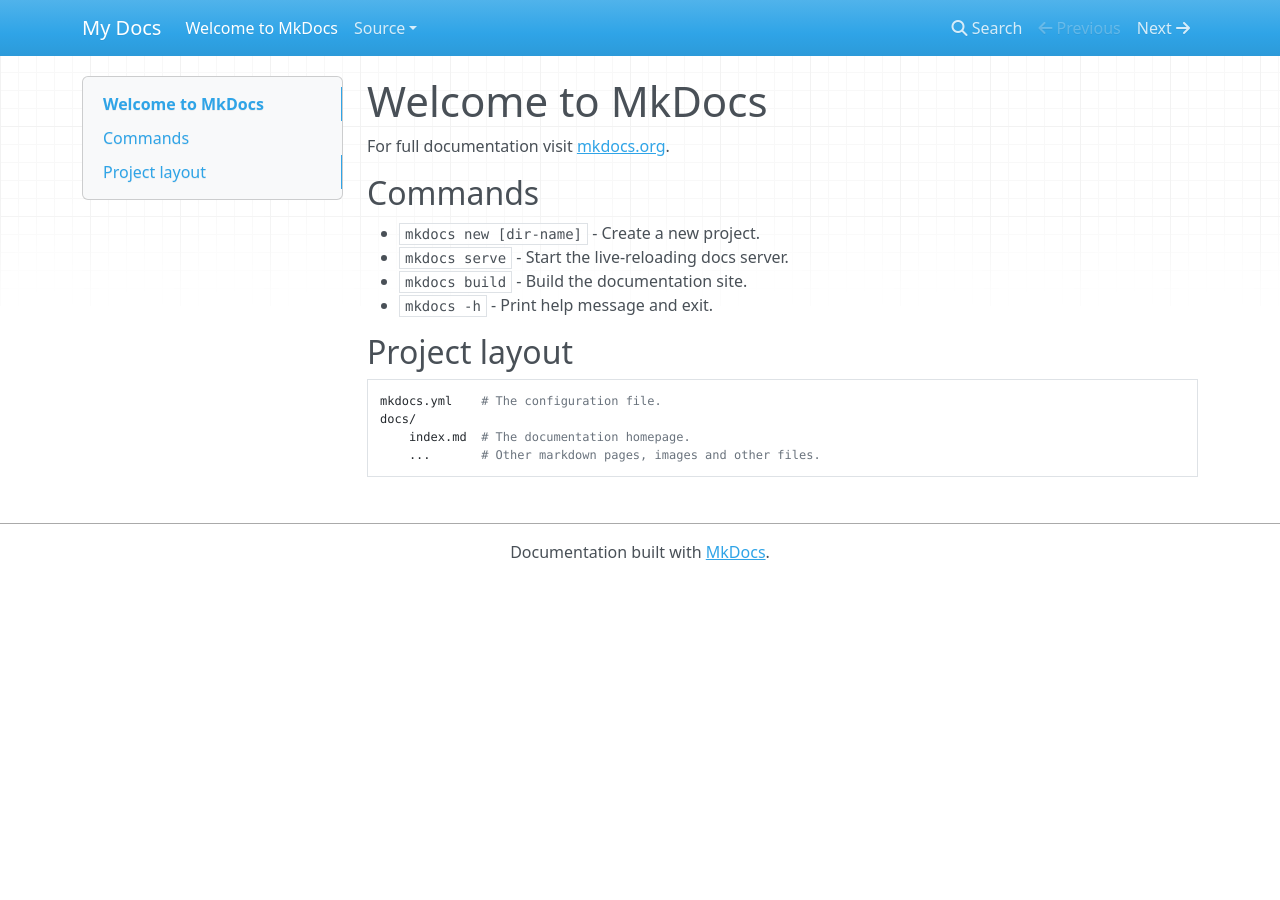
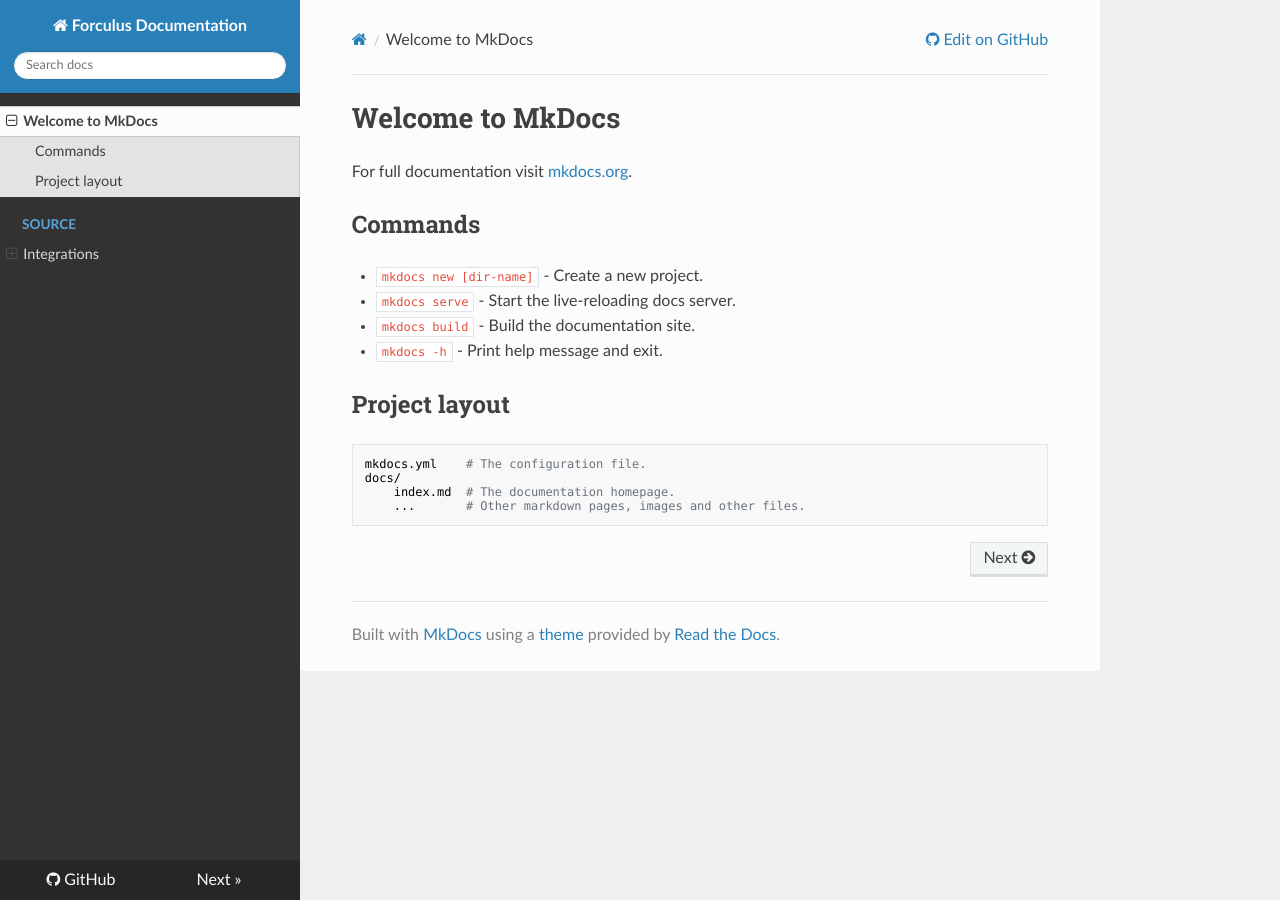
Before and after one commit to mailuminatti/forculus, an MkDocs documentation site: the page built from docs/index.md, in a window 1280 px wide. Built offline with MkDocs 1.6.1, drawn with Linux system fonts in a browser that asks for light colours; nearby versions of some CDN libraries.

Commit message:
moved to mkdocs

````diff
--- a/docs/source/integrations/gitea.md
+++ b/docs/source/integrations/gitea.md
@@ -3,7 +3,7 @@
 
 You can integrate Forculus with Gitea to automatically create and delete users. To do so:
 
-1. Create a new Token by going to <Avatar>/Settings/Applications and generate a New Token.
+1. Create a new Token by going to (Click on your avatar)/Settings/Applications and generate a New Token.
 
 1. Open the `integrations.ini` file and add
 
@@ -16,3 +16,6 @@
 ```
 
 1. Add the Gitea app to your users that need access to it:
+
+
+```
--- a/mkdocs.yml
+++ b/mkdocs.yml
@@ -1 +1,7 @@
-site_name: My Docs
+site_name: Forculus Documentation
+
+repo_url: https://github.com/mailuminatti/forculus
+edit_uri: 'tree/main/docs'
+
+theme:
+    name: readthedocs
````
